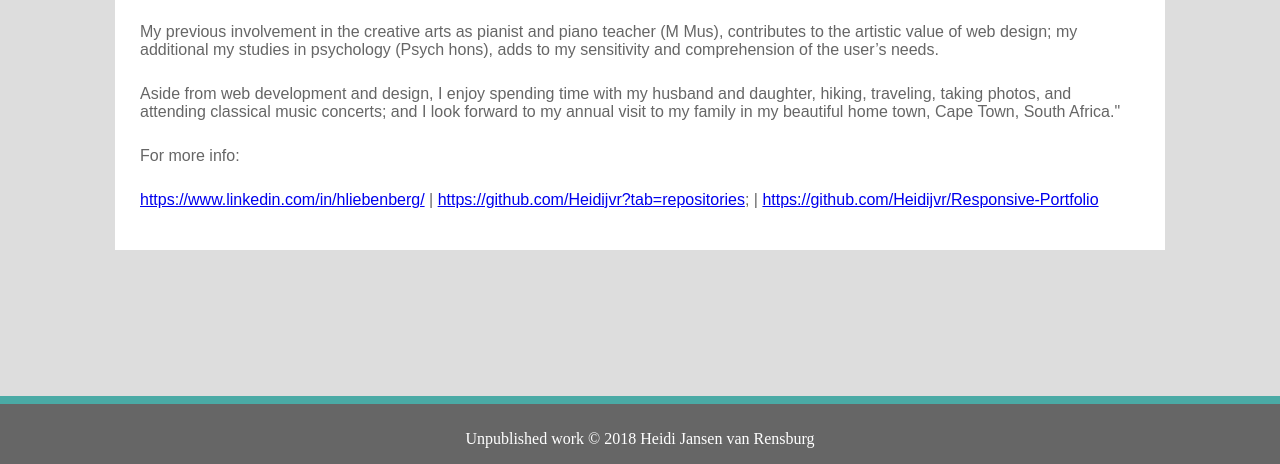
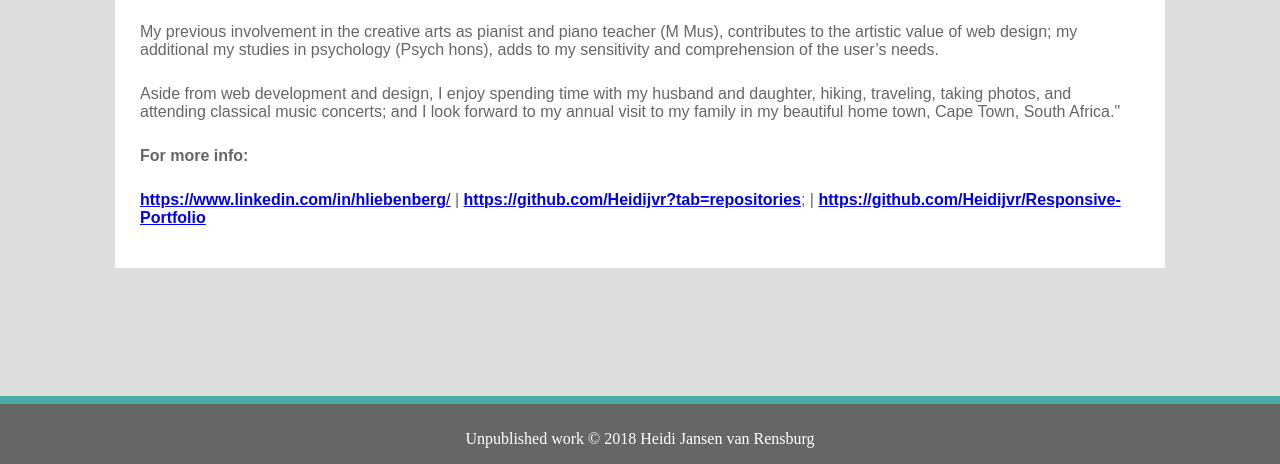
Before and after one commit to Heidijvr/Responsive-Portfolio, a plain HTML site: page index.html in a window 1280 px wide. Shown: the part 336-800 px from the top of the page. Drawn offline with Linux system fonts and the light colour scheme.

Commit message:
Portfolio amendments

```diff
--- a/index.html
+++ b/index.html
@@ -35,11 +35,11 @@
             Aside from web development and design, I enjoy spending time with my husband and daughter, hiking, traveling, taking photos, and attending classical music concerts; and I look forward to my annual visit to my family in my beautiful home town, Cape Town, South Africa."
             </p>
             <p>
-            For more info:
+                <strong>For more info:</strong>
             </p><p>
-            <a href="https://www.linkedin.com/in/hliebenberg/">https://www.linkedin.com/in/hliebenberg/</a>  |
-            <a href="https://github.com/Heidijvr?tab=repositories">https://github.com/Heidijvr?tab=repositories</a>;  |
-            <a href="https://github.com/Heidijvr/Responsive-Portfolio">https://github.com/Heidijvr/Responsive-Portfolio</a>
+            <a href="https://www.linkedin.com/in/hliebenberg/"><strong>https://www.linkedin.com/in/hliebenberg</strong>/</a>  |
+            <a href="https://github.com/Heidijvr?tab=repositories"><strong>https://github.com/Heidijvr?tab=repositories</strong></a>;  |
+            <a href="https://github.com/Heidijvr/Responsive-Portfolio"><strong>https://github.com/Heidijvr/Responsive-Portfolio</strong></a>
              </p>
 
 
```
Also changed, not shown: portfolio.html (+2 -2 lines).
